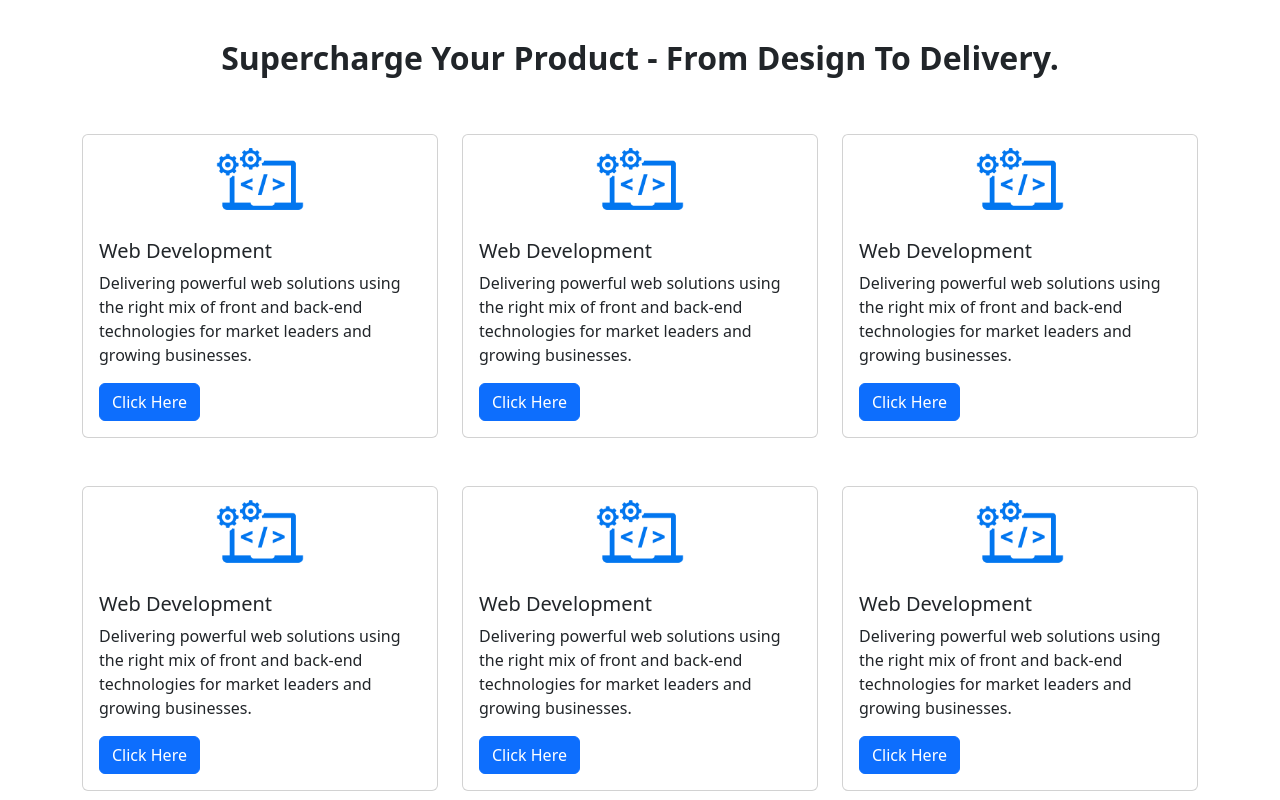
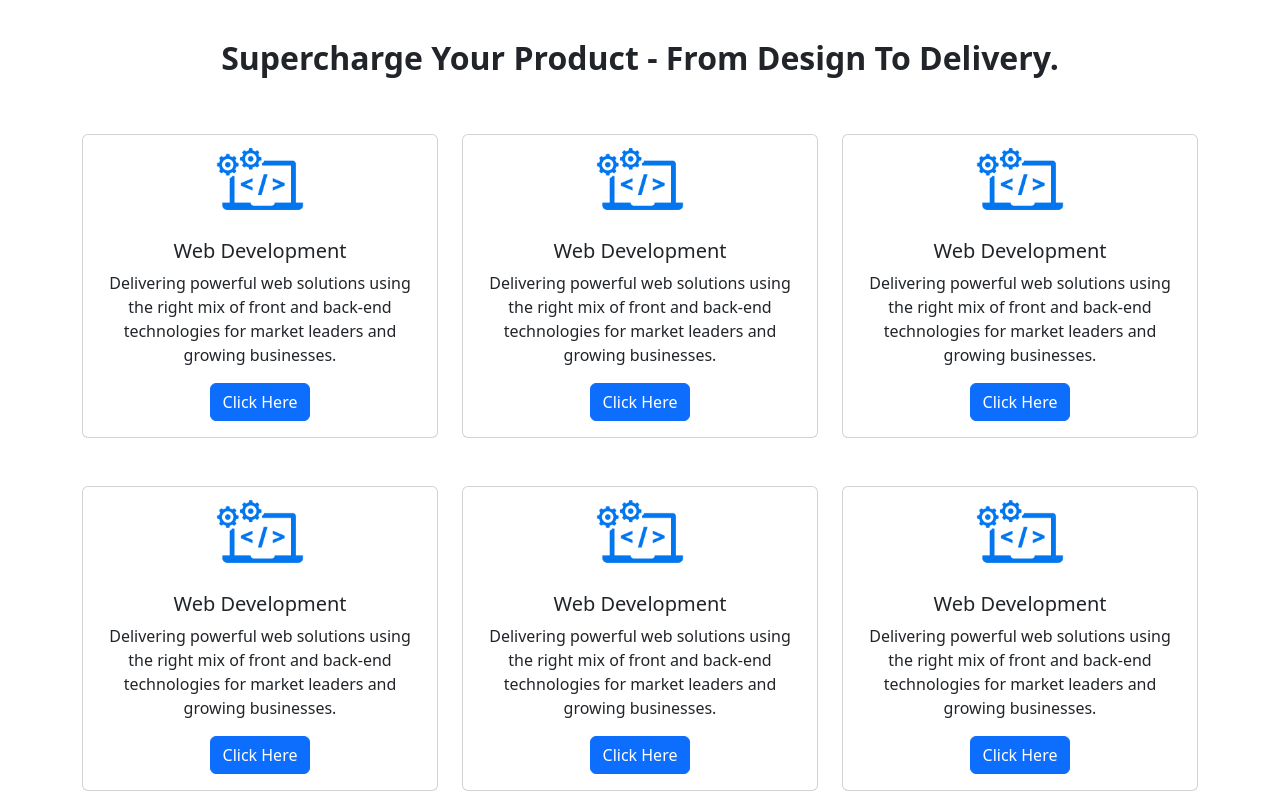
Before and after one commit to 140519982022/evocus-static-react-website, a React (Create React App) app: page / in a window 1280 px wide. Shown: the part 640-1440 px from the top of the page. Built offline with nearby package versions, Linux system fonts and the light colour scheme.

Commit message:
button center done

```diff
--- a/src/App.js
+++ b/src/App.js
@@ -11,7 +11,9 @@ import OurServices from './components/OurServices';
 function App() {
   return (
     <>
-      <div className='container-fluid position-relative'>
+
+
+      <div className='container-fluid'>
         <div className='position-sticky top-0 '>
 
           <NavbarMenu></NavbarMenu>
--- a/src/components/OurServices.jsx
+++ b/src/components/OurServices.jsx
@@ -61,14 +61,14 @@ function ServiceCard() {
 
         <>
             <div className='col-md-4 mb-5'>
-                <Card >
+                <Card align="center">
                     <Card.Img variant="top" src={devImg} className='w-25 m-auto' />
                     <Card.Body>
                         <Card.Title>Web Development</Card.Title>
                         <Card.Text>
                             Delivering powerful web solutions using the right mix of front and back-end technologies for market leaders and growing businesses.
                         </Card.Text>
-                        <Button variant="primary" >Click Here</Button>
+                        <Button variant="primary"  >Click Here</Button>
                     </Card.Body>
                 </Card>
 
```
